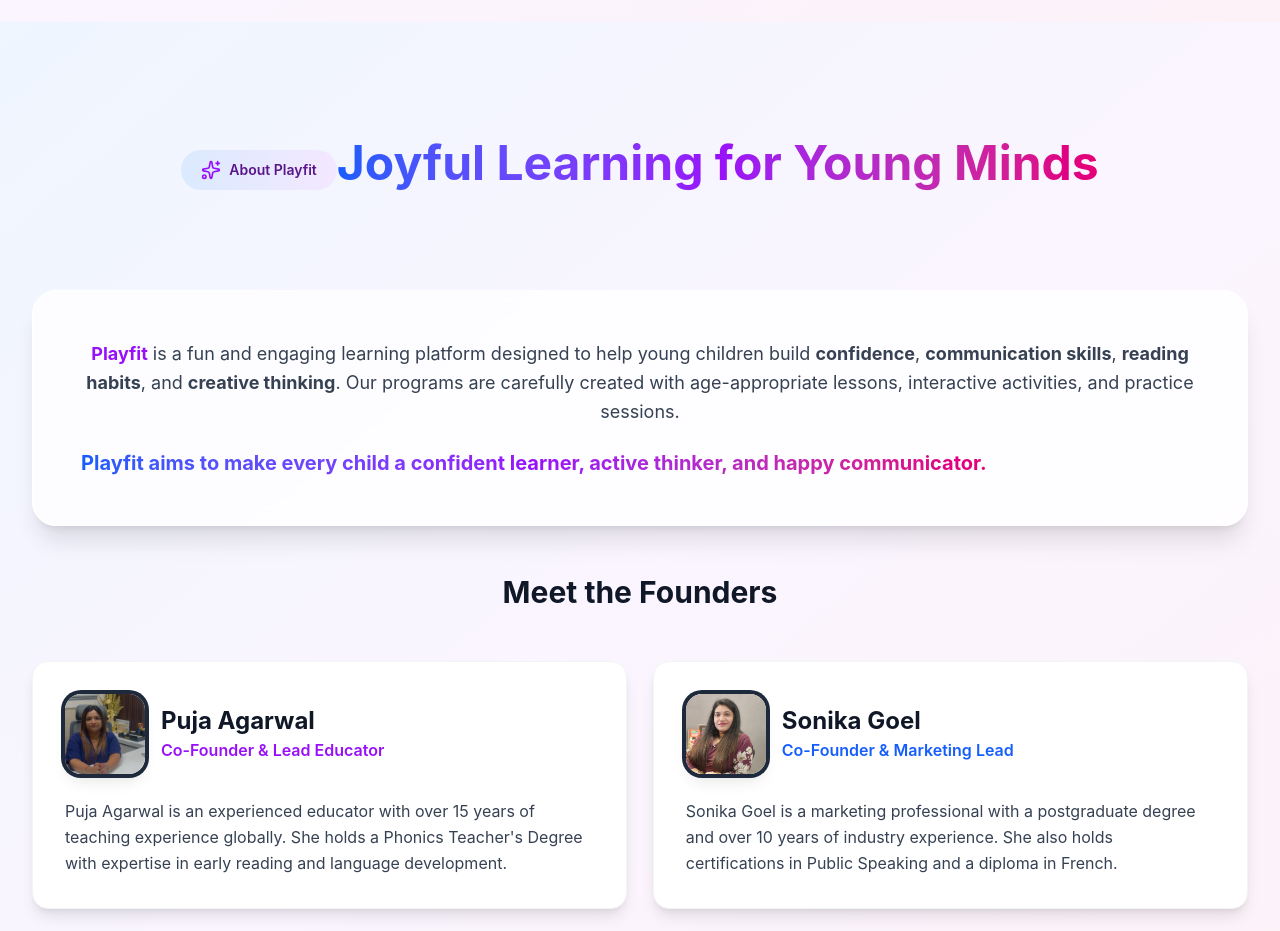
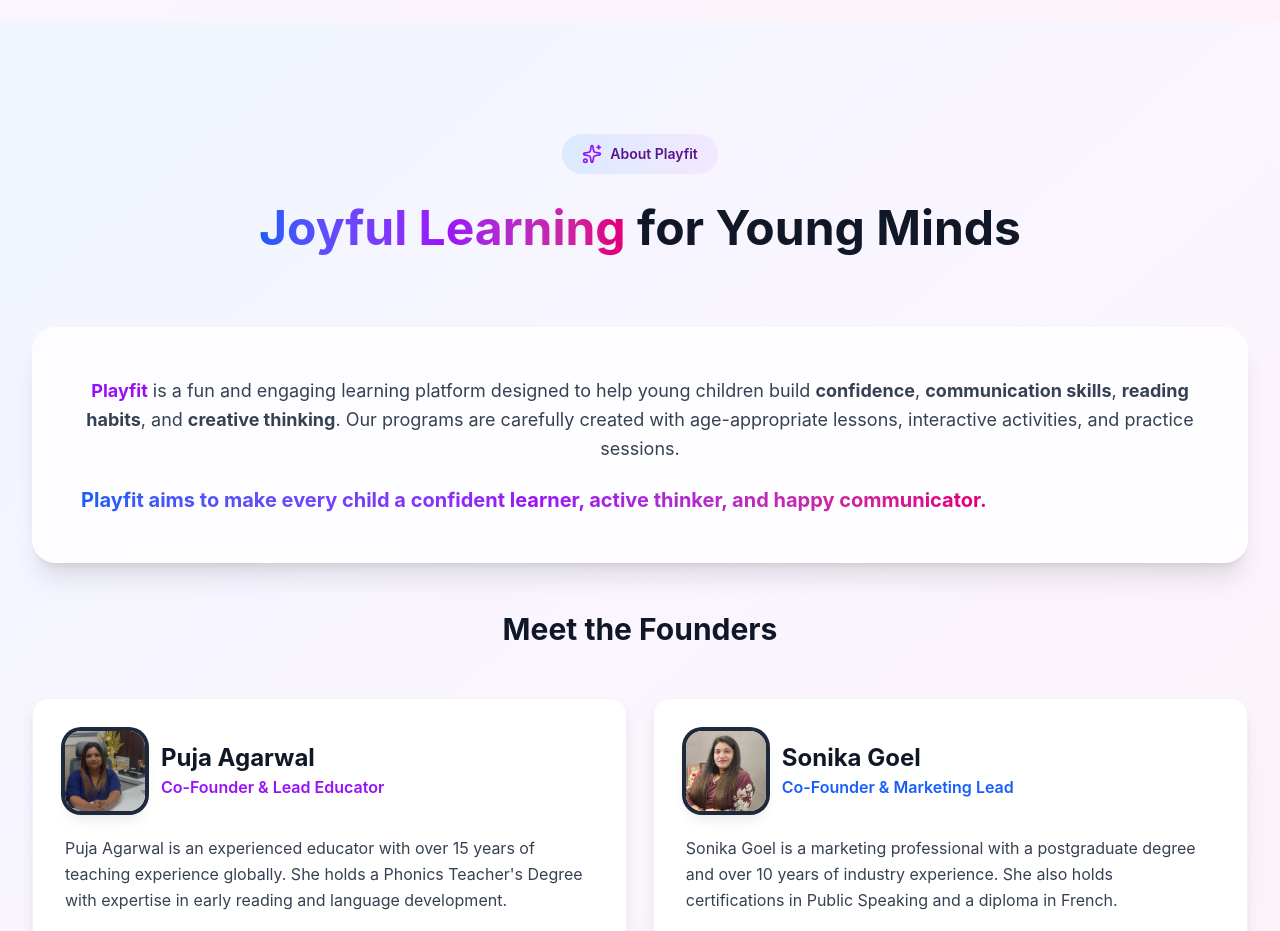
Before and after one commit to Randhir834/frontendinstructor, a Next.js app: page / in a window 1280 px wide. Shown: the part 4960-5891 px from the top of the page. Built offline with nearby package versions, Linux system fonts and the light colour scheme; no server answers.

Commit message:
Update portfolio

```diff
--- a/app/page.tsx
+++ b/app/page.tsx
@@ -443,11 +443,12 @@
         <div className="max-w-7xl mx-auto px-4 sm:px-6 lg:px-8">
           <div className="text-center mb-16">
             <div className="inline-flex items-center gap-2 px-5 py-2.5 bg-gradient-to-r from-blue-100 to-purple-100 rounded-full mb-6">
-              <Sparkles className="w-5 h-5 text-purple-600" />
+              <Sparkles className="w-5 h-5 text-purple-600 flex-shrink-0" />
               <span className="text-sm font-semibold text-purple-900">About Playfit</span>
             </div>
-            <h2 className="text-4xl lg:text-5xl font-bold bg-gradient-to-r from-blue-600 via-purple-600 to-pink-600 bg-clip-text text-transparent mb-8 pb-2 leading-[1.2]">
-              Joyful Learning for Young Minds
+            <h2 className="text-3xl sm:text-4xl lg:text-5xl font-bold text-gray-900 mb-4 px-4 pb-2 leading-[1.2]">
+              <span className="bg-gradient-to-r from-blue-600 via-purple-600 to-pink-600 bg-clip-text text-transparent">Joyful Learning</span>
+              {' '}for Young Minds
             </h2>
           </div>
 
```
